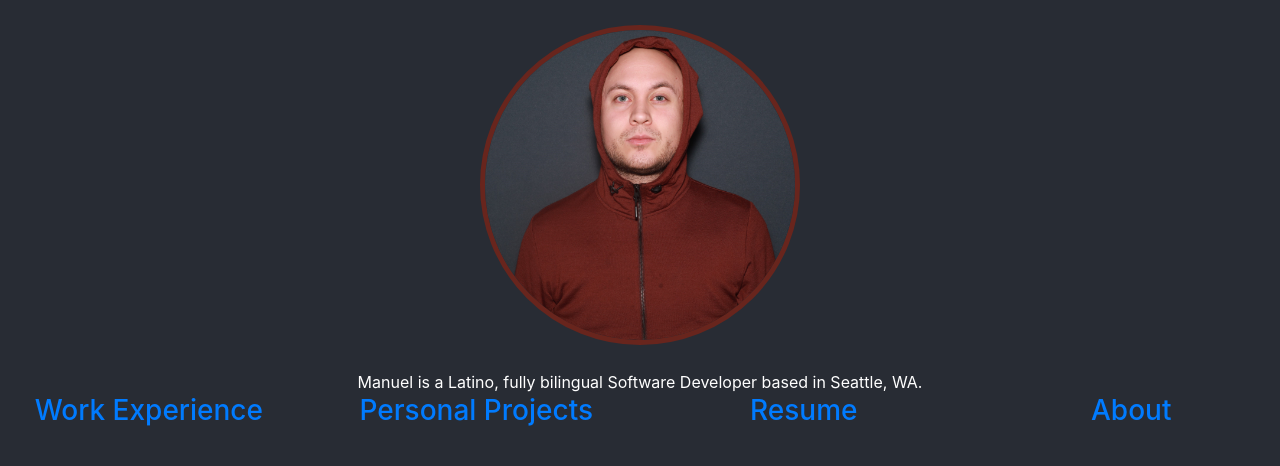
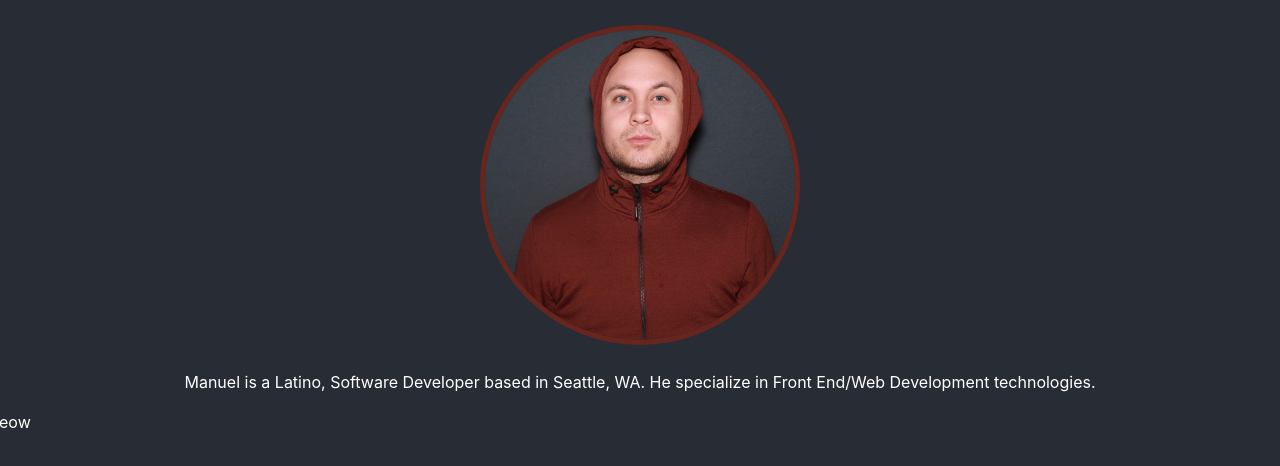
Before and after one commit to ManuelMesson/manuelmesson.github.io, a React (Create React App) app: page / in a window 1280 px wide. Shown: the top 466 px of the page. Built offline with nearby package versions, Linux system fonts and the light colour scheme.

Commit message:
added menu component

```diff
--- a/src/App.css
+++ b/src/App.css
@@ -1,6 +1,6 @@
-html {
+/* html {
   background-color: #282c34;
-}
+} */
 .App {
   background-color: #282c34;
   text-align: center;
--- a/src/App.js
+++ b/src/App.js
@@ -6,23 +6,27 @@ import Main from "./containers/Main";
 import Row from "react-bootstrap/Row";
 import Col from "react-bootstrap/Col";
 import Container from "react-bootstrap/Container";
+import Pitch from "./components/Pitch";
+
+import Menu from './components/Menu';
 
 function App() {
   return (
     <div className="App">
       <header>
-        <img src="./profile-pic.jpg" className="App-logo circle" alt="profile-pic" />
+        <img
+          src="./profile-pic.jpg"
+          className="App-logo circle"
+          alt="profile-pic"
+        />
       </header>
-      Manuel is a Latino, fully bilingual Software Developer based in Seattle, WA.
+      <Pitch />
       <Router>
-          <Row className="d-flex align-items-center">
-          <Col xs={3}><h3><Link to="/personal-projects">Work Experience</Link></h3></Col>
-            <Col xs={3}><h3><Link to="/personal-projects">Personal Projects</Link></h3></Col>
-            <Col xs={3}><h3><Link to="/about">Resume</Link></h3></Col>
-            <Col xs={3}><h3><Link to="/about">About</Link></h3></Col>
-          </Row>
+        <Row className="d-flex align-items-center">
+<Menu/>
+        </Row>{" "}
         <Main />
-      </Router>
+      </Router>{" "}
     </div>
   );
 }
--- /dev/null
+++ b/src/components/Menu.jsx
@@ -0,0 +1,19 @@
+import React, { Component } from 'react';
+import ROUTES from './../constants/routes';
+
+class Menu extends Component {
+
+    displayLinks = () => {
+        let data = ROUTES.map( route => route.path)
+        alert(data);
+    }
+    render = () => {
+        return (
+            <div>
+                <span onClick={this.displayLinks}>meow</span>
+            </div>
+        )
+    }
+}
+
+export default Menu;
--- /dev/null
+++ b/src/components/Pitch.jsx
@@ -0,0 +1,11 @@
+import React, { Component } from 'react';
+
+class Pitch extends Component {
+    render = () => {
+        return(<div>
+            <p>Manuel is a Latino, Software Developer based in Seattle, WA. He specialize in Front End/Web Development technologies. </p>
+        </div>)
+    }
+}
+
+export default Pitch;
--- /dev/null
+++ b/src/constants/routes.jsx
@@ -0,0 +1,24 @@
+const ROUTES = [
+    {
+        id: 1,
+        linkTitle: 'Blog',
+        path: '/blog'
+    },
+    {
+        id:2,
+        linkTitle: 'Personal Projects',
+        path: '/personal-projects'
+    },
+    {
+        id: 3,
+        linkTitle: 'Work Experience',
+        path: '/work-experience'
+    },
+    {
+        id:4,
+        linkTitle: 'About',
+        path: '/about'
+    }
+]
+
+export default ROUTES;
```
